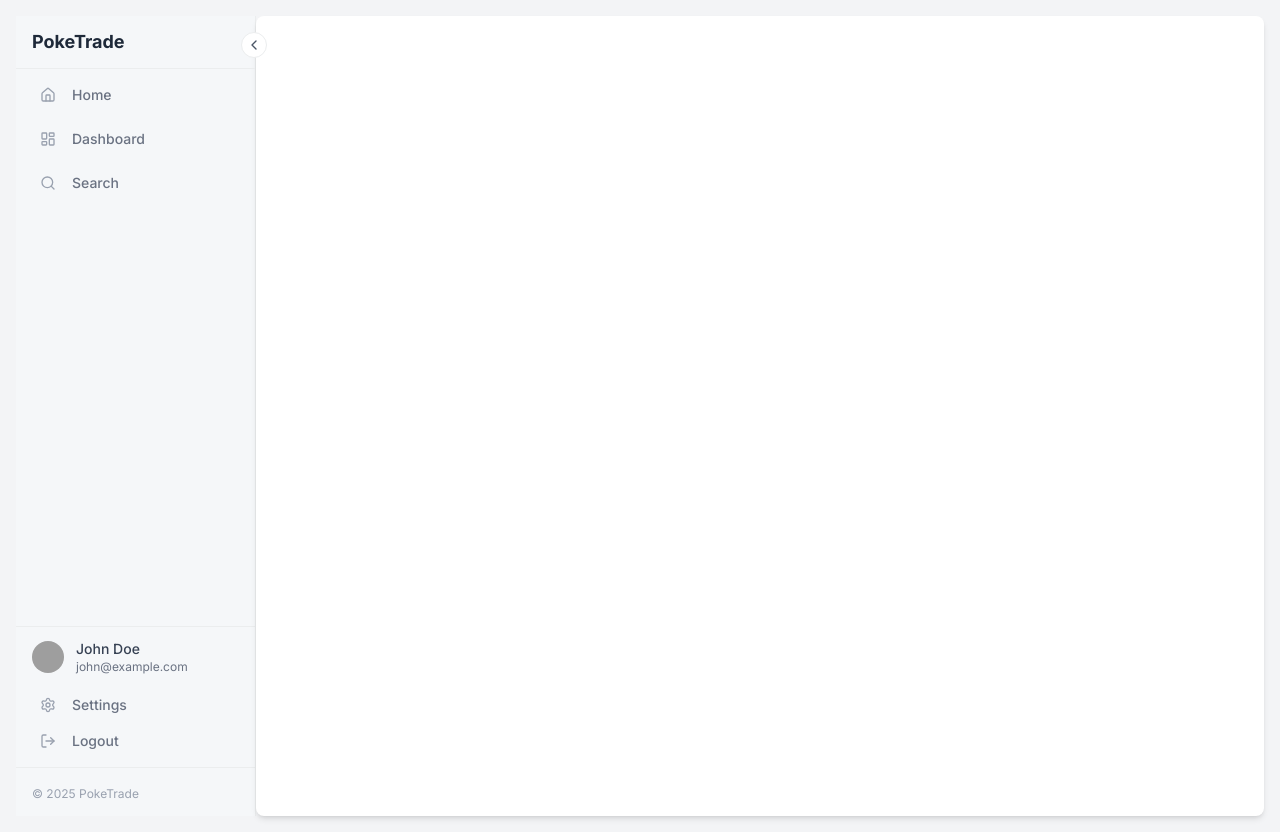
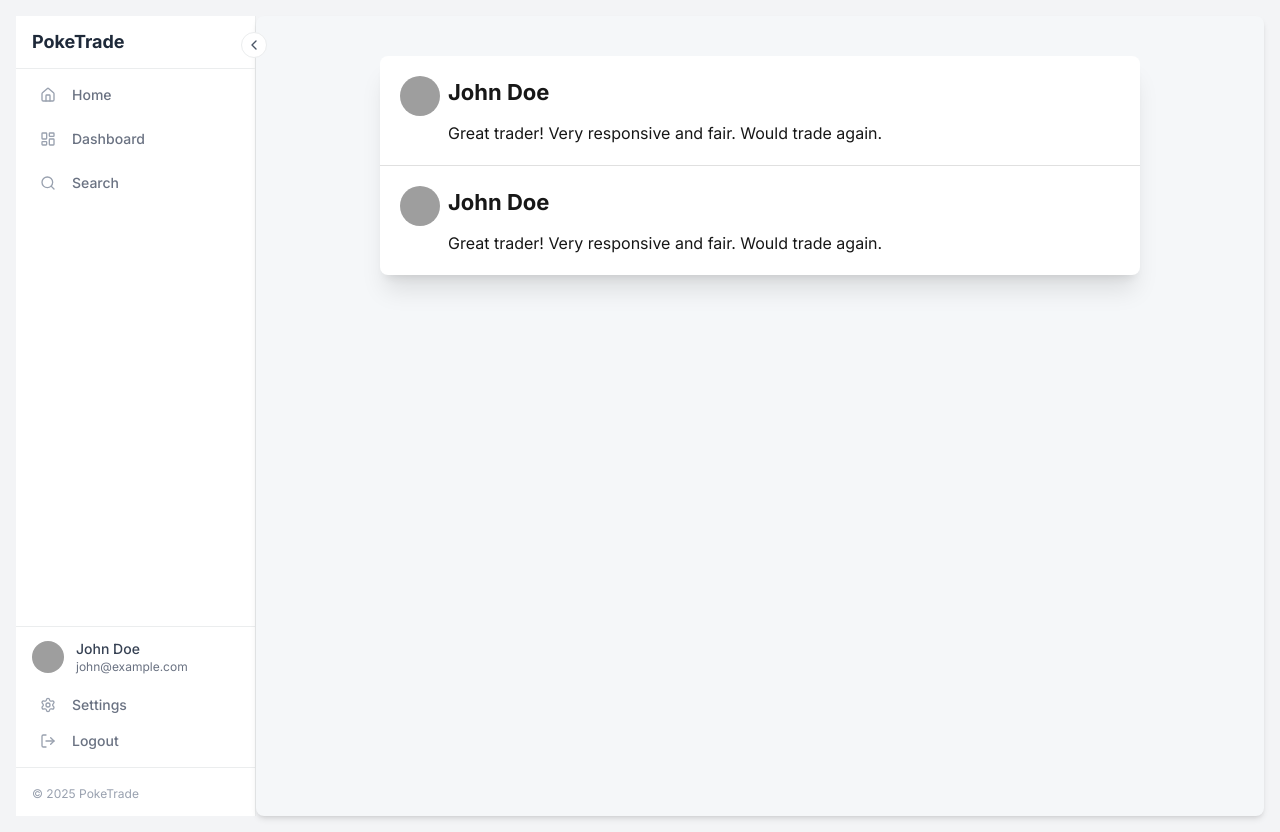
Before and after one commit to takishun0326/PokeTrade, a Next.js app in the folder frontend/: page /dashboard in a window 1280 px wide. Built offline with nearby package versions, Linux system fonts and the light colour scheme; grey boxes are pictures that could not be loaded.

Commit message:
dashboardのpost一覧表示

```diff
--- a/frontend/src/app/(main)/dashboard/page.tsx
+++ b/frontend/src/app/(main)/dashboard/page.tsx
@@ -3,9 +3,51 @@
 import React from 'react';
 
 export default function Dashboard() {
+    const postList = [
+        {
+            image: "https://images.unsplash.com/photo-1581091226825-a6a2a5aee158?w=32&h=32&fit=crop&crop=face",
+            name: "John Doe",
+            postText: "Great trader! Very responsive and fair. Would trade again."
+        },
+        {
+            image: "https://images.unsplash.com/photo-1581091226825-a6a2a5aee158?w=32&h=32&fit=crop&crop=face",
+            name: "John Doe",
+            postText: "Great trader! Very responsive and fair. Would trade again."
+        },
+    ]
     return (
         <>
+            <div className="w-[760px] mx-auto pt-[40px]">
+                {/* PostList */}
+                <ul className="rounded-lg overflow-hidden bg-white shadow-xl">
+                    {postList.map((post, idx) => (
+                        <li key={idx}>
+                            <a href="#">
+                                <div className={`flex gap-2 p-[20px] ${idx < postList.length - 1 ? 'border-b border-b-[#e0e0e0]' : ''}`}>
+                                    {/* icon */}
+                                    <div>
+                                        <img
+                                            src={post.image}
+                                            alt={post.name}
+                                            className="size-10 rounded-full"
+                                        />
+                                    </div>
 
+                                    {/* content */}
+                                    <div className="flex flex-col gap-3">
+                                        <span className="font-bold text-[22px]">
+                                            {post.name}
+                                        </span>
+                                        <p>
+                                            {post.postText}
+                                        </p>
+                                    </div>
+                                </div>
+                            </a>
+                        </li>
+                    ))}
+                </ul>
+            </div>
         </>
     );
 }
--- a/frontend/src/app/(main)/layout.tsx
+++ b/frontend/src/app/(main)/layout.tsx
@@ -12,8 +12,8 @@ export default function MainLayout({
         <>
             <div className="flex bg-gray-100 p-4"> {/*min-h-screen*/}
                 <Sidebar />
-                <main className="flex-1 bg-white rounded-lg shadow-md">
-                    <div className="container-md mx-60 my-20">
+                <main className="flex-1 bg-[#F5F7F9] rounded-lg shadow-md">
+                    <div className="items-center mx-auto">
                         {children}
                     </div>
                 </main>
--- a/frontend/src/app/(main)/profile/page.tsx
+++ b/frontend/src/app/(main)/profile/page.tsx
@@ -24,7 +24,7 @@ export default function Profile() {
     ]
 
     return (<>
-        <section>
+        <section className="w-[1080px] mx-auto rounded-xl overflow-hidden shadow-xl bg-white px-[160px] py-[20px]">
             {/* profile header */}
             <div className="max-w-full flex flex-col justify-center p-[16px] gap-4">
                 <div className="flex flex-col items-center gap-4">
--- a/frontend/src/components/layout/Sidebar.tsx
+++ b/frontend/src/components/layout/Sidebar.tsx
@@ -31,7 +31,7 @@ const Sidebar: React.FC<SidebarProps> = ({
     return (<>
         <aside
             className={cn(
-                'flex h-screen flex-col border-r border-r-[#EBEDEE] bg-[#F5F7F9]',
+                'flex h-screen flex-col border-r border-r-[#EBEDEE] bg-white',
                 isCollapsed ? 'w-20' : 'w-60',
                 className,
             )}
```
